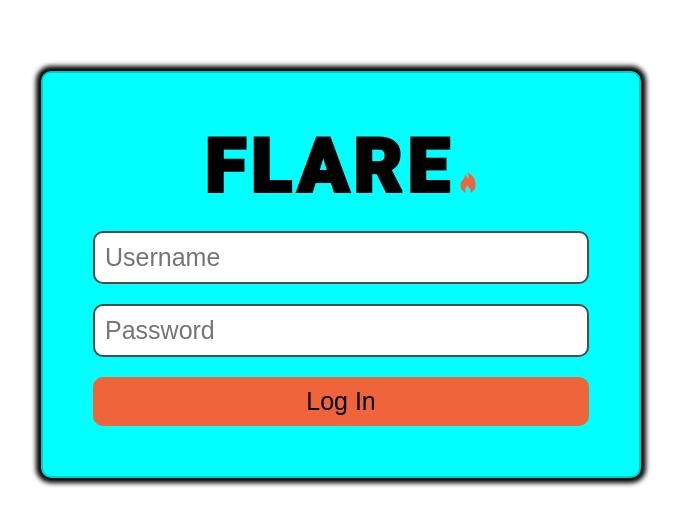
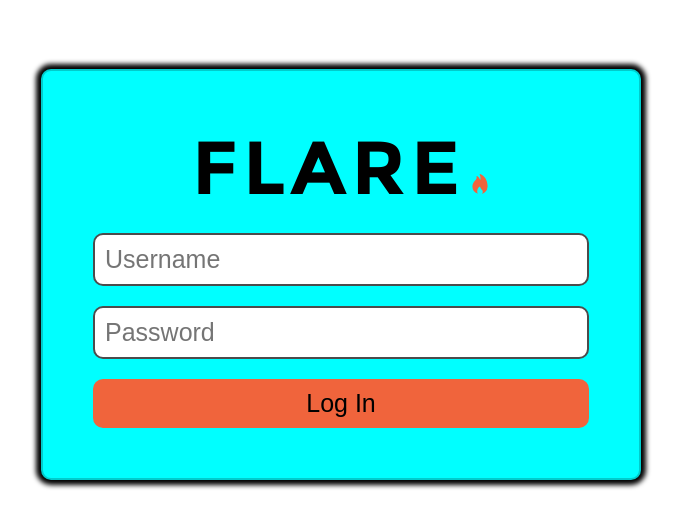
Before and after one commit to 2023popn/Pub-Flare, a website: page login.html in a window 1280 px wide. Shown: the part 126-654 px from the top of the page, without its empty margins (299-980 px from the left). Drawn offline with Linux system fonts and the light colour scheme.

Commit message:
modified:   login.html

```diff
--- a/login.html
+++ b/login.html
@@ -33,8 +33,8 @@
 
     <style>
         @font-face {
-            font-family: roboto;
-            src: url(roboto/Roboto-Black.ttf);
+            font-family: montserrat;
+            src: url(montserrat/Montserrat-Bold.ttf);
         }
 
         * {
@@ -78,7 +78,10 @@
             font-size: 50px;
             align-items: baseline;
             letter-spacing: 5px;
-            font-family: roboto;
+        }
+
+        h1 {
+            font-family: montserrat;
         }
 
         svg {
```
